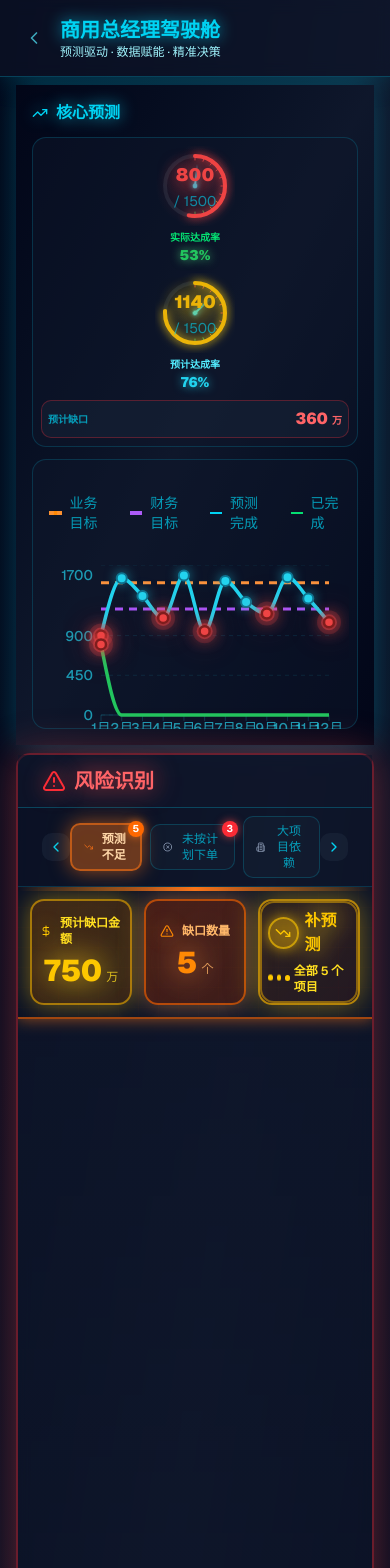
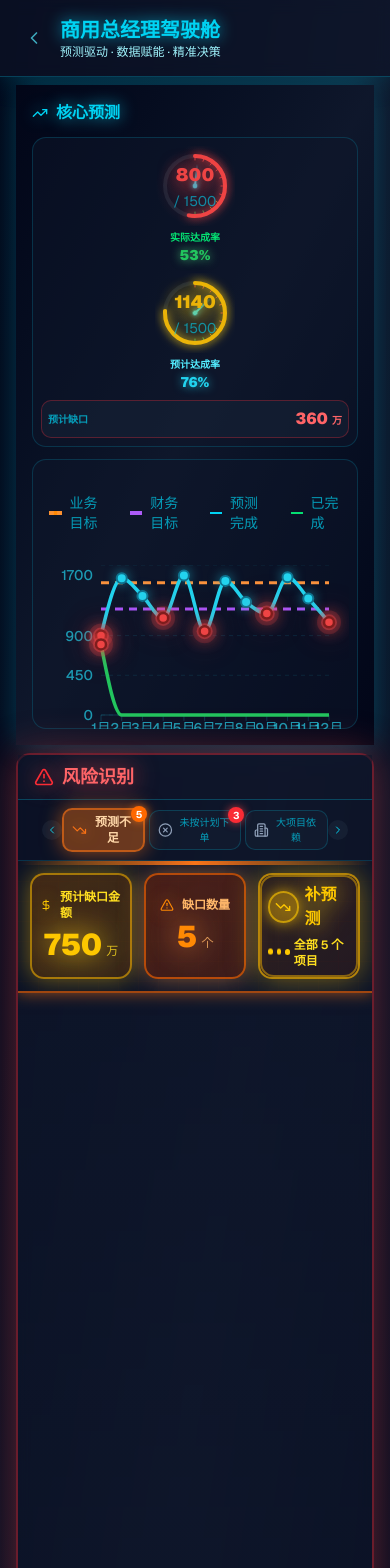
Before and after one commit to navylee1990/coze_jsc, a Next.js app: page /gm in a window 390 px wide. Shown: the top 1568 px of the page. Built offline with nearby package versions, Linux system fonts and the light colour scheme.

Commit message:
fix: 修复点击Tab时页面缩放和高度不一致的问题

```diff
--- a/src/components/RiskIdentificationPanel.tsx
+++ b/src/components/RiskIdentificationPanel.tsx
@@ -843,11 +843,11 @@ export default function RiskIdentificationPanel({
   })();
 
   return (
-    <div className={cn('w-full flex flex-col')}>
+    <div className={cn('w-full flex flex-col h-full')}>
       {/* 标题栏 */}
       <div
         className={cn(
-          'px-6 py-3 border-b flex items-center justify-between',
+          'px-4 sm:px-6 py-2 sm:py-3 border-b flex items-center justify-between flex-shrink-0',
           theme === 'dashboard' ? `${DASHBOARD_STYLES.cardBorder} bg-slate-900/60` : 'border-slate-200 bg-white'
         )}
       >
@@ -866,12 +866,12 @@ export default function RiskIdentificationPanel({
             </button>
           )}
           <AlertTriangle className={cn(
-            'w-6 h-6',
+            'w-5 h-5 sm:w-6 sm:h-6',
             theme === 'dashboard'
               ? 'text-red-500 drop-shadow-[0_0_10px_rgba(239,68,68,1)]'
               : 'text-slate-700'
           )} />
-          <h3 className={cn('font-bold text-xl', theme === 'dashboard'
+          <h3 className={cn('font-bold text-lg sm:text-xl', theme === 'dashboard'
             ? 'text-red-400 drop-shadow-[0_0_12px_rgba(239,68,68,0.9)]'
             : 'text-slate-900')}>
             风险识别
@@ -890,16 +890,16 @@ export default function RiskIdentificationPanel({
                 setCurrentTab(visibleTabs[newIndex].id);
               }}
               className={cn(
-                'p-1.5 rounded-lg transition-all',
+                'p-1 sm:p-1.5 rounded-lg transition-all',
                 theme === 'dashboard'
                   ? 'bg-slate-800/50 text-cyan-400 hover:bg-cyan-500/20 hover:text-cyan-300'
                   : 'bg-slate-100 text-slate-700 hover:bg-slate-200'
               )}
             >
-              <ChevronLeft className="w-4 h-4" />
+              <ChevronLeft className="w-3 h-3 sm:w-4 sm:h-4" />
             </button>
 
-            <div className="flex items-center gap-2">
+            <div className="flex items-center gap-1 sm:gap-2">
               {visibleTabs.map((tab) => {
                 const Icon = tab.icon;
                 const isUnorderedProjects = tab.id === 0; // 未按计划下单
@@ -925,7 +925,7 @@ export default function RiskIdentificationPanel({
                     key={tab.id}
                     onClick={() => setCurrentTab(tab.id)}
                     className={cn(
-                      'flex items-center gap-1.5 px-3 py-1.5 rounded-lg text-xs font-medium transition-all relative',
+                      'flex items-center gap-1 sm:gap-1.5 px-2 sm:px-3 py-1 sm:py-1.5 rounded-lg text-[10px] sm:text-xs font-medium transition-all relative',
                       // 激活状态
                       isActive && theme === 'dashboard'
                         ? cn(
@@ -991,20 +991,20 @@ export default function RiskIdentificationPanel({
                 setCurrentTab(visibleTabs[newIndex].id);
               }}
               className={cn(
-                'p-1.5 rounded-lg transition-all',
+                'p-1 sm:p-1.5 rounded-lg transition-all',
                 theme === 'dashboard'
                   ? 'bg-slate-800/50 text-cyan-400 hover:bg-cyan-500/20 hover:text-cyan-300'
                   : 'bg-slate-100 text-slate-700 hover:bg-slate-200'
               )}
             >
-              <ChevronRight className="w-4 h-4" />
+              <ChevronRight className="w-3 h-3 sm:w-4 sm:h-4" />
             </button>
           </div>
         </div>
       )}
 
       {/* 内容区域 */}
-      <div className="flex-1 overflow-hidden">
+      <div className="flex-1 overflow-hidden min-h-0">
         {/* ============ Tab 0: 未按计划下单 ============ */}
         {currentTab === 0 && (
           // 明细视图
```
